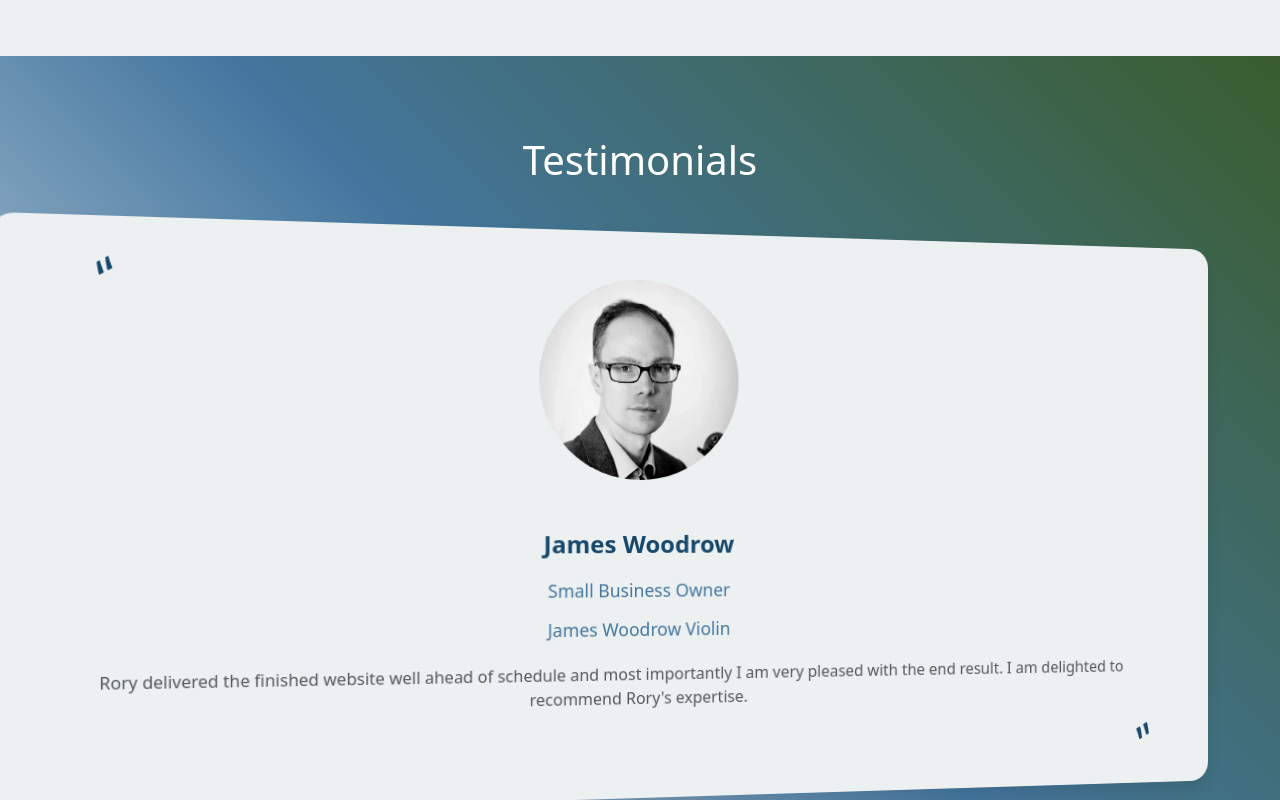
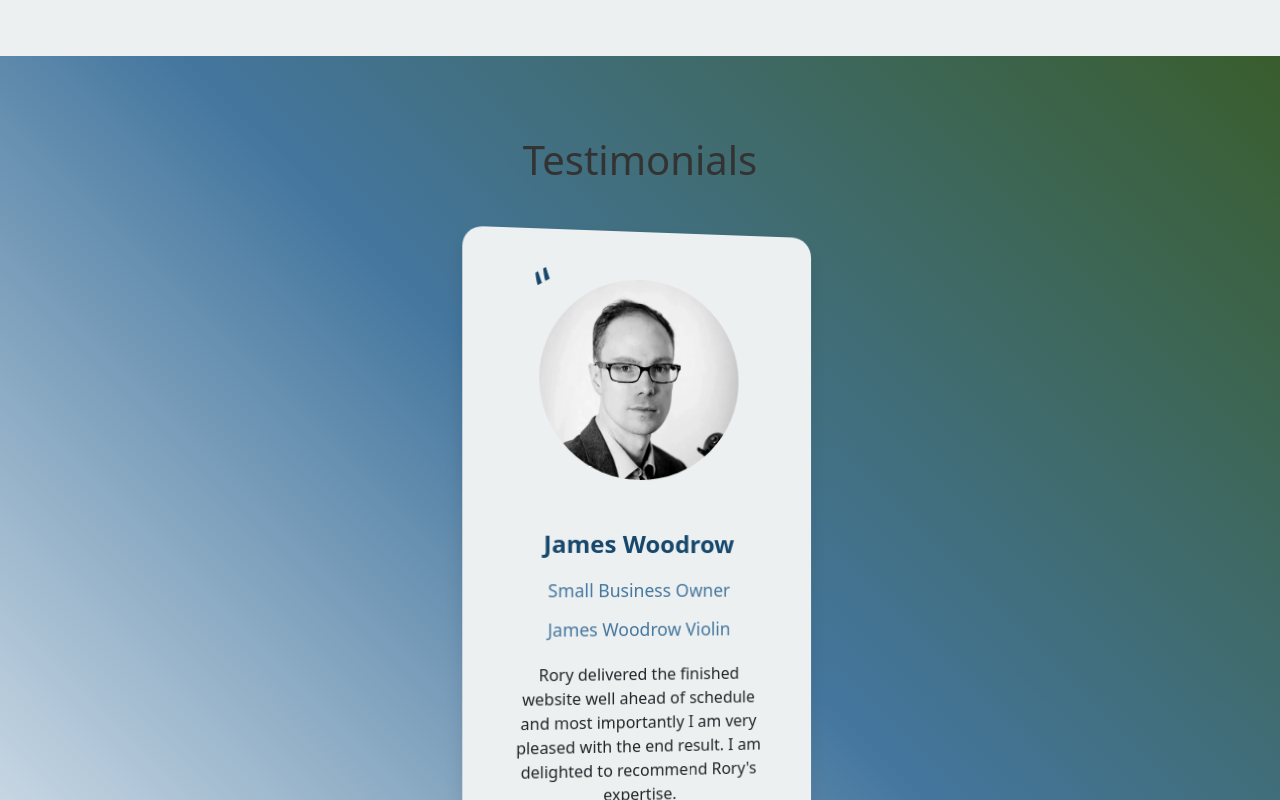
Before and after one commit to RoryDowse/react-portfolio, a React (Vite) app: page / in a window 1280 px wide. Shown: the part 1840-2640 px from the top of the page. Built offline with nearby package versions, Linux system fonts and the light colour scheme.

Commit message:
commit before revert

```diff
--- a/src/components/Testimonials.css
+++ b/src/components/Testimonials.css
@@ -1,21 +1,17 @@
 /* Testimonials Section */
 .testimonials {
-    padding: 5rem 2rem;
-    background: linear-gradient(-135deg, var(--muted-tertiary-color), var(--secondary-color), #dfe8f0);
-    text-align: center;
+  padding: 5rem 2rem;
+  background: linear-gradient(-135deg, var(--muted-tertiary-color), var(--secondary-color), #dfe8f0);
+  text-align: center;
 }
 
-/* Testimonials Container */
+/* Testimonials Container - Using Flexbox */
 .testimonials-container {
-  display: grid;
-  grid-template-columns: repeat(auto-fit, minmax(350px, 1fr));
-  gap: 3rem;
-  justify-content: center;
-  align-items: center;
-}
-
-.testimonials h2 {
-  color: white;
+  display: flex;
+  flex-wrap: wrap; /* Allow the items to wrap to the next line */
+  gap: 3rem; /* Space between the cards */
+  justify-content: center; /* Center the cards */
+  align-items: center; /* Align items vertically */
 }
 
 /* Individual Testimonial Card */
@@ -29,6 +25,9 @@
   transition: all 0.3s ease;
   transform: perspective(800px) rotateY(5deg);
   z-index: 1;
+  flex: 1 1 300px; /* Allow the card to grow/shrink but with a minimum width of 300px */
+  max-width: 350px; /* Set the max width */
+  box-sizing: border-box; /* Ensure padding doesn't increase the width */
 }
 
 .testimonial:hover {
@@ -104,7 +103,6 @@
   }
 }
 
-/* Adding animation to each testimonial */
 .testimonial:nth-child(odd) {
   animation: slideInUp 1s ease-out;
 }
--- a/src/components/Testimonials.jsx
+++ b/src/components/Testimonials.jsx
@@ -1,10 +1,11 @@
 
+import jamesWoodrow from '../assets/james-woodrow.webp';
 import './Testimonials.css';
 
 const testimonials = [
     {
       name: "James Woodrow",
-      photo: "./src/assets/james-woodrow.webp",
+      photo: jamesWoodrow,
       role: "Small Business Owner",
       company: "James Woodrow Violin",
       feedback: "Rory delivered the finished website well ahead of schedule and most importantly I am very pleased with the end result. I am delighted to recommend Rory's expertise.",
@@ -36,7 +37,7 @@ const testimonials = [
               <h3>{testimonial.name}</h3>
               <p className="role">{testimonial.role}</p>
               <p className="company">{testimonial.company}</p>
-              <p className="text-muted">
+              <p className="feedback">
               <span className="opening-quote">&#8220;</span>
                 {testimonial.feedback}</p>
                 <br />
```
